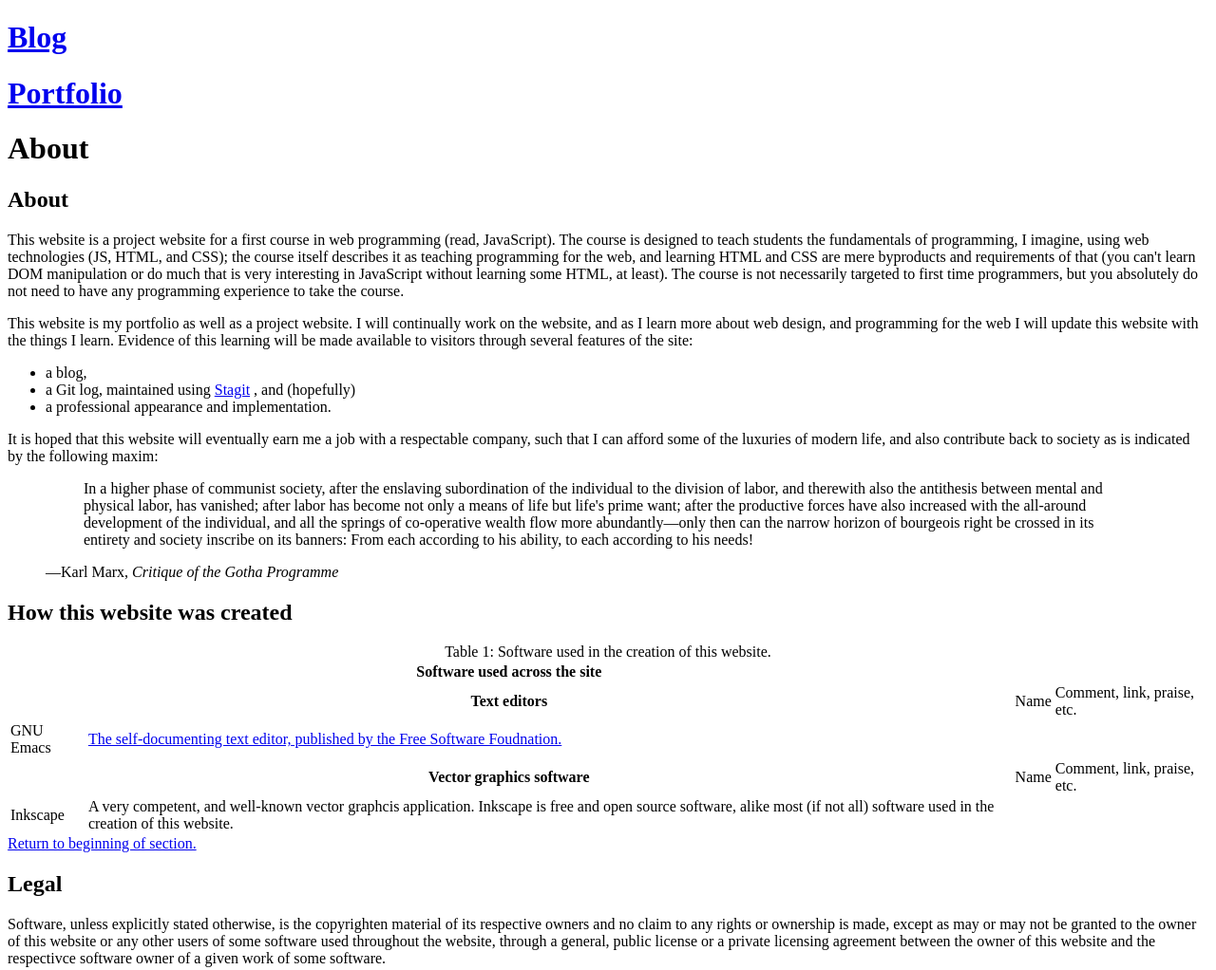
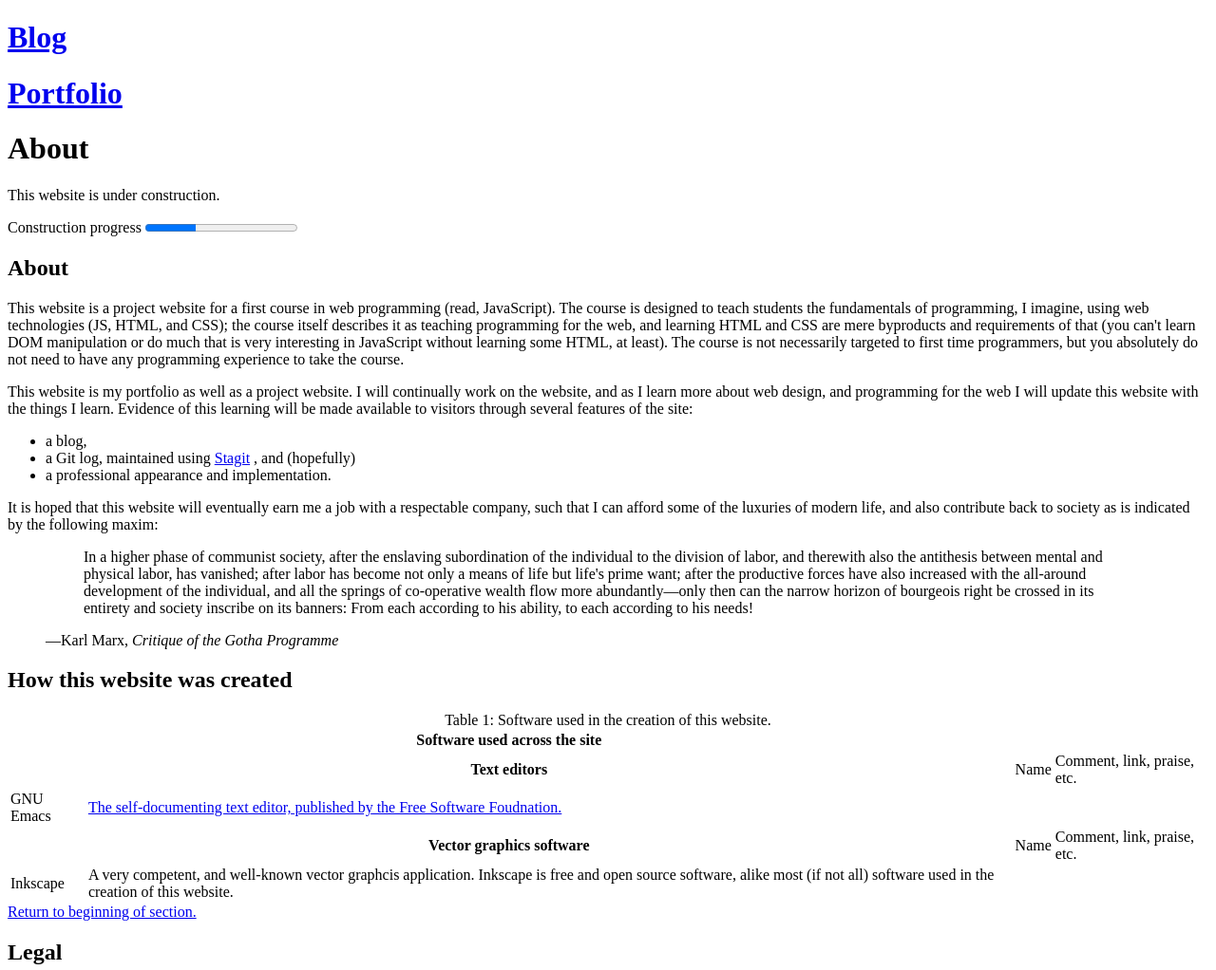
Before and after one commit to bryce-carson/266, a plain HTML site: page flies/2/about.html in a window 1280 px wide. Shown: the top 1022 px of the page at 95% size. Drawn offline with Linux system fonts and the light colour scheme.

Commit message:
Add some more stuff

```diff
--- a/flies/2/about.html
+++ b/flies/2/about.html
@@ -30,6 +30,12 @@
         </span>
     </header>
     <main>
+        <section name="section-construction">
+            <p>This website is under construction.</p>
+            <label>Construction progress
+                <progress id="construction-progress" max="100" value="33.3">33.̅3̅3̅3</progress>
+            </label>
+        </section>
         <section name="section-about">
             <div name="section-about-div" id="section-about-header">
                 <h1>About</h1>
```
